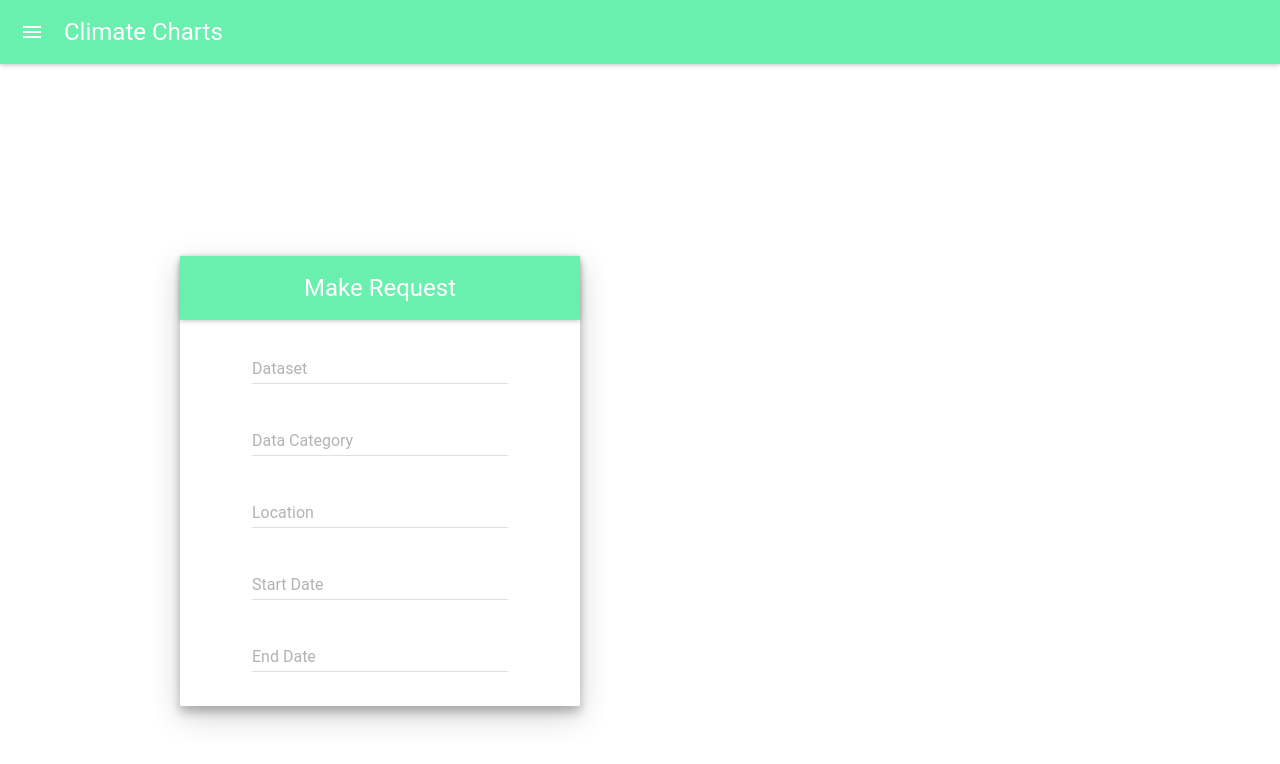
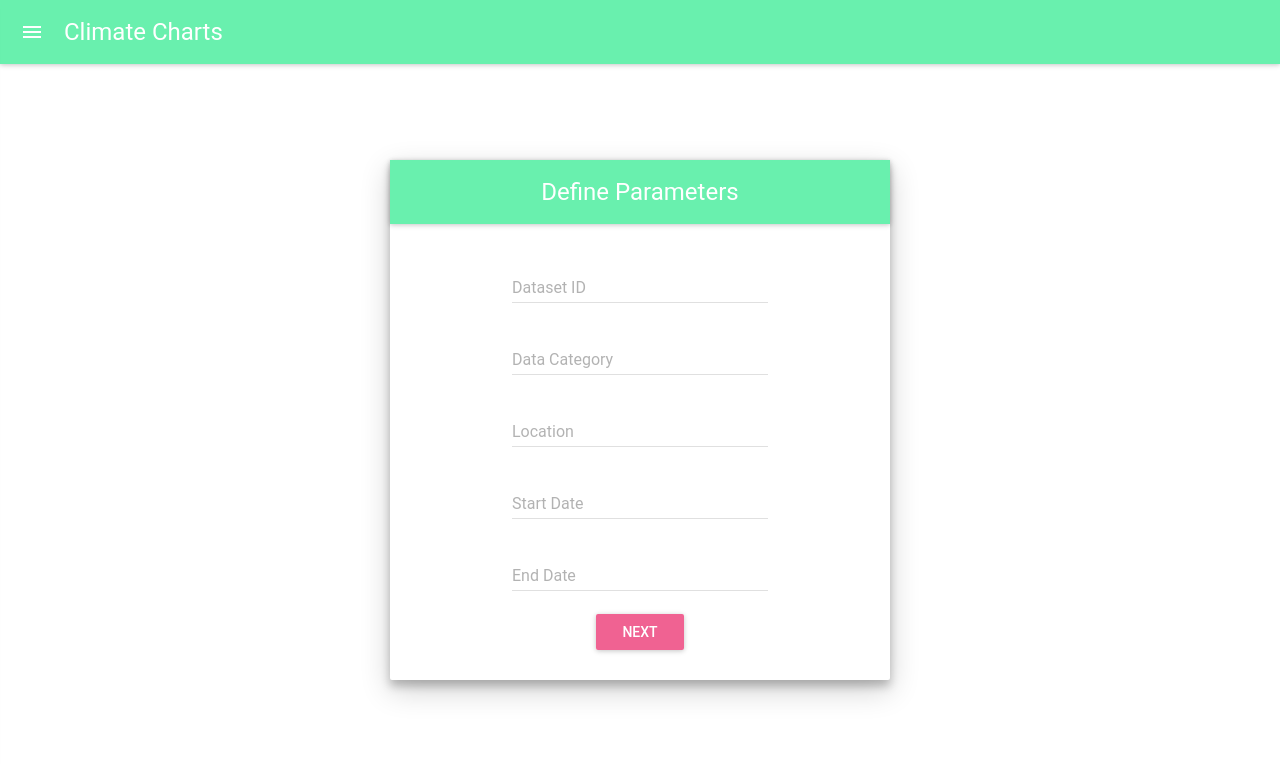
Before and after one commit to john-mcgowan1992/noaa_api_wrapper, a React app in the folder app/client/: page / in a window 1280 px wide. Shown: the top 764 px of the page. Built offline with nearby package versions, Linux system fonts and the light colour scheme; no server answers; what react-tap-event-plugin would draw is missing.

Commit message:
added form elements for request params, basic api request working

```diff
--- a/app/client/package.json
+++ b/app/client/package.json
@@ -10,6 +10,7 @@
   "author": "John McGowan",
   "license": "ISC",
   "dependencies": {
+    "axios": "^0.16.2",
     "material-ui": "^0.19.0",
     "prop-types": "^15.5.10",
     "react": "^15.6.1",
--- a/app/client/src/components/App/App.jsx
+++ b/app/client/src/components/App/App.jsx
@@ -10,7 +10,7 @@ import Navbar from '../Navbar/Navbar.jsx';
 import Dashboard from '../Dashboard/Dashboard.jsx';
 
 import { connect } from 'react-redux';
-import { fetchGSOMData } from '../../containers/actions.js';
+import { fetchGSOMData } from '../../containers/actions';
 
 const muiTheme = getMuiTheme({
     palette: {
--- /dev/null
+++ b/app/client/src/components/ControlledText/ControlledText.js
@@ -0,0 +1,24 @@
+import React, { Component } from 'react';
+import TextField from 'material-ui/TextField';
+
+class ControlledText extends Component {
+    constructor(){
+        super()
+        this._wrapEventHandler = this._changeWrapper.bind(this)
+    }
+
+    _changeWrapper(e) {
+        this.props.handleChange(this.props.stateKey, e)
+    }
+
+    render() {
+        return (
+            <TextField floatingLabelText={this.props.floatingLabel}
+                        hintText={this.props.hintText}
+                        onChange={this._wrapEventHandler}
+                        value={this.props.value} />
+        )
+    }
+}
+
+export default ControlledText;
--- a/app/client/src/components/Dashboard/Dashboard.css
+++ b/app/client/src/components/Dashboard/Dashboard.css
@@ -1,8 +1,13 @@
 .Dashboard {
     min-width: 100%;
-    min-height: 600px;
+    min-height: 95%;
+    margin: 10% auto;
 }
 
 .apiParameterContainer {
-    margin: 20% auto;
+    margin: 10% auto;
 }
+
+.Dashboard .formContainer {
+    padding: 3%;
+}
--- a/app/client/src/components/Dashboard/Dashboard.jsx
+++ b/app/client/src/components/Dashboard/Dashboard.jsx
@@ -1,28 +1,63 @@
 import React, { Component } from 'react';
 import './Dashboard.css';
 
+import ControlledText from '../ControlledText/ControlledText';
 import TextField from 'material-ui/TextField';
 import AppBar from 'material-ui/AppBar';
 import Paper from 'material-ui/Paper';
+import RaisedButton from 'material-ui/RaisedButton';
+
+import { connect } from 'react-redux';
+import { setQueryParams } from '../../containers/actions';
 
 const containerStyle = {
-    height: 450,
-    width: 400,
-    margin: 20
+    maxHeight: 800,
+    maxWidth: 500,
+    margin: 'auto',
 }
 
 class Dashboard extends Component {
+
+    constructor(props) {
+        super(props)
+        this.state = {
+            datasetid: "",
+            startdate: "",
+            enddate: "",
+            locationid: "",
+            datatypeid: "",
+            units: ""
+        }
+
+        this._handleChange = this._handleChange.bind(this)
+        this._handleClick = this._handleClick.bind(this)
+    }
+
+    _handleChange(key, event) {
+        this.setState({[ key ]: event.target.value})
+    }
+
+    _handleClick(event){
+        const { dispatch } = this.props;
+        dispatch(setQueryParams(this.state))
+    }
+
     render() {
         return (
             <div className="Dashboard">
                 <div className="apiParameterContainer">
                     <Paper style={containerStyle} zDepth={3}>
-                        <AppBar title="Make Request" showMenuIconButton={false} />
-                        <TextField floatingLabelText="Dataset" hintText="GSOM"/>
-                        <TextField floatingLabelText="Data Category" hintText="PRCP"/>
-                        <TextField floatingLabelText="Location" hintText="ZIP:06830"/>
-                        <TextField floatingLabelText="Start Date" hintText="1964-07-13"/>
-                        <TextField floatingLabelText="End Date" hintText="1972-02-27"/>
+                        <AppBar title="Define Parameters" showMenuIconButton={false} />
+                        <div className="formContainer">
+                            <ControlledText floatingLabel="Dataset ID" hintText="GSOM" handleChange={this._handleChange} value={this.state.datasetid} stateKey="datasetid" />
+                            <ControlledText floatingLabel="Data Category" hintText="PRCP" handleChange={this._handleChange} value={this.state.datatypeid} stateKey="datatypeid" />
+                            <ControlledText floatingLabel="Location" hintText="ZIP:06830" handleChange={this._handleChange} value={this.state.locationid} stateKey="locationid" />
+                            <ControlledText floatingLabel="Start Date" hintText="1964-07-13" handleChange={this._handleChange} value={this.state.startdate} stateKey="startdate" />
+                            <ControlledText floatingLabel="End Date" hintText="1972-02-02" handleChange={this._handleChange} value={this.state.enddate} stateKey="enddate" />
+                            <div>
+                                <RaisedButton onClick={this._handleClick} style={{margin: 15}} label="Next" secondary={true}/>
+                            </div>
+                        </div>
                     </Paper>
                 </div>
             </div>
@@ -30,4 +65,8 @@ class Dashboard extends Component {
     }
 }
 
-export default Dashboard;
+function mapStateToProps(state) {
+    return state;
+}
+
+export default connect(mapStateToProps)(Dashboard);
--- a/app/client/src/containers/actions.js
+++ b/app/client/src/containers/actions.js
@@ -1,9 +1,33 @@
+import axios from 'axios';
+
 export const REQUEST_GSOM_DATA = "REQUEST_GSOM_DATA";
 export const RECEIVE_GSOM_DATA = "RECEIVE_GSOM_DATA";
+export const SET_QUERY_PARAMETERS = "SET_QUERY_PARAMETERS";
 
-export function fetchGSOMData () {
+export function fetchGSOMData (requestParams) {
     return dispatch => {
-        dispatch({ type: REQUEST_GSOM_DATA })
-        dispatch({ type: RECEIVE_GSOM_DATA })
+        dispatch({ type: REQUEST_GSOM_DATA, requestParams })
+        axios.get("/api/noaa/data", {
+            params: {
+                datasetid: "GSOM",
+                startdate: "1941-06-06",
+                enddate: "1949-11-04",
+                locationid: "ZIP:06830",
+                datatypeid: "PRCP",
+                units: "standard"
+            }
+        })
+        .then(res => {
+            console.log("res:", res);
+            return res.data
+        })
+        .then(data => dispatch({ type: RECEIVE_GSOM_DATA, data }))
+        .catch(error => console.error(error))
     }
 }
+
+export function setQueryParams(queryParameters) {
+    return dispatch => {
+        dispatch({ type: SET_QUERY_PARAMETERS, queryParameters })
+    }
+}
--- a/app/client/src/containers/reducers.js
+++ b/app/client/src/containers/reducers.js
@@ -1,5 +1,5 @@
 import { combineReducers } from 'redux';
-import { REQUEST_GSOM_DATA, RECEIVE_GSOM_DATA } from './actions';
+import { REQUEST_GSOM_DATA, RECEIVE_GSOM_DATA, SET_QUERY_PARAMETERS } from './actions';
 
 function GSOM(
     state= {
@@ -23,8 +23,28 @@ function GSOM(
     }
 }
 
+function queryParameters(
+    state= {
+        datasetid: "",
+        startdate: "",
+        enddate: "",
+        locationid: "",
+        datatypeid: "",
+        units: ""
+    },
+    action
+) {
+    switch(action.type) {
+        case SET_QUERY_PARAMETERS:
+            return Object.assign({}, state, action.queryParameters)
+        default:
+            return state
+    }
+}
+
 const rootReducer = combineReducers({
-    GSOM
+    GSOM,
+    queryParameters
 })
 
 export default rootReducer;
```
Also changed, not shown: app/client/src/components/ControlledText/ControlledText.css (added), 1 other file (tests, documents, lock files or other folders).
